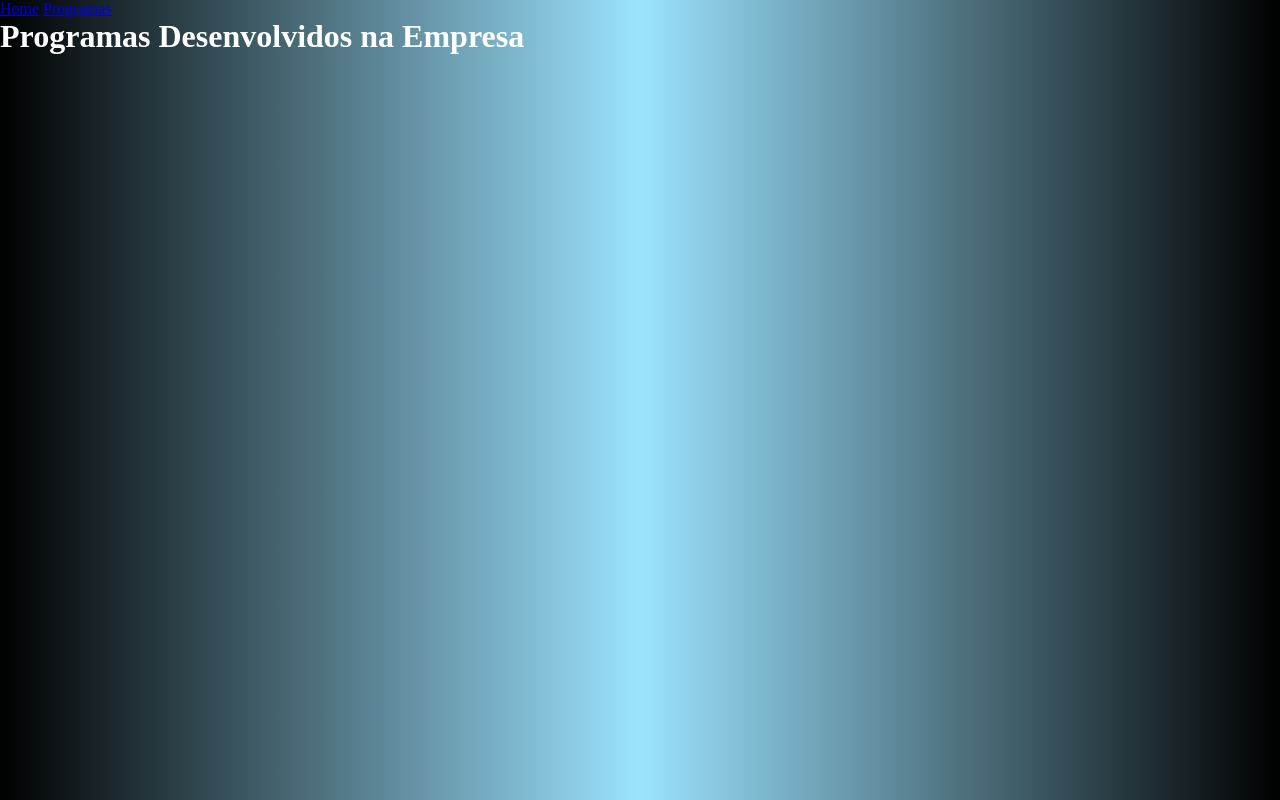
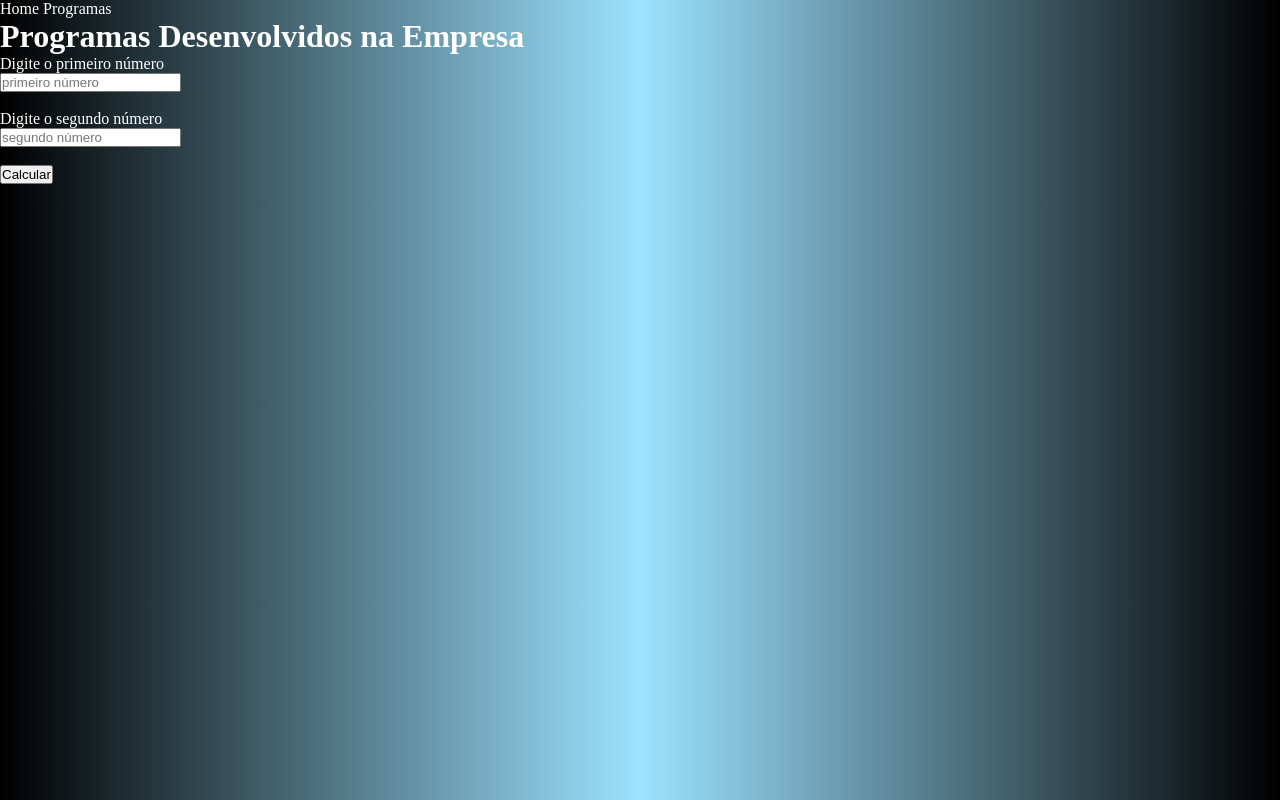
Before and after one commit to Sof1044/site_2C, a plain HTML site: page html/programas.html in a window 1280 px wide. Drawn offline with Linux system fonts and the light colour scheme.

Commit message:
incluido o javascript

```diff
--- a/css/style.css
+++ b/css/style.css
@@ -5,4 +5,9 @@
 body{
     background: linear-gradient(to right, black, rgb(156, 227, 255), black);
     color: white;
+
 }
+a{
+    text-decoration: none;
+    color: white;
+}
--- a/html/programas.html
+++ b/html/programas.html
@@ -5,6 +5,7 @@
     <meta name="viewport" content="width=device-width, initial-scale=1.0">
     <link rel="shortcut icon" href="../img/favicon.png" type="image/png">
     <link rel="stylesheet" href="../css/style.css">
+
     <title>Document</title>
 </head>
 <body>
@@ -16,6 +17,15 @@
     </header>
     <main>
         <h1>Programas Desenvolvidos na Empresa</h1>
+        <article>
+            <label for="num1">Digite o primeiro número</label><br>
+            <input type="text" id="num1" placeholder="primeiro número"><br><br>
+
+            <label for="num2">Digite o segundo número</label><br>
+            <input type="text" id="num2" placeholder="segundo número"><br><br>
+            <button onclick="principal()">Calcular</button><br><br>
+            <div id="resposta"></div>
+        </article>
     </main>
 </body>
 </html>
```
Also changed, not shown: index.html (+1 -1 lines), js/prog01.js (added, +12 -0 lines).
